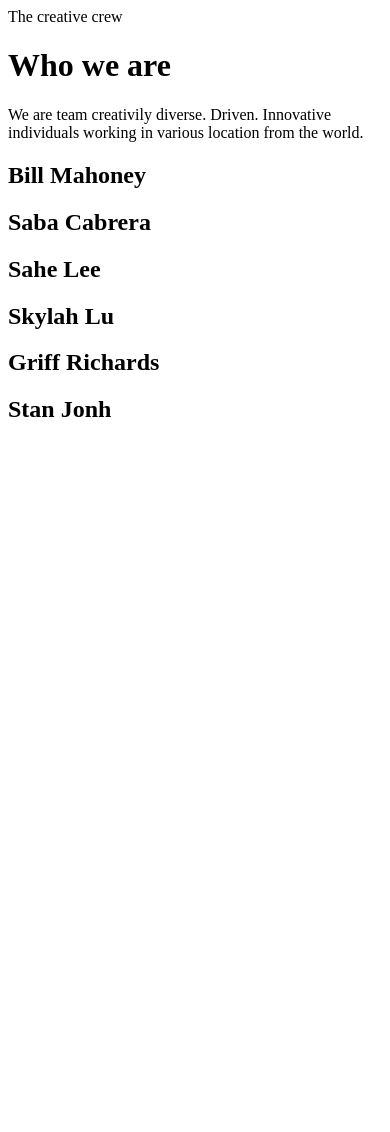
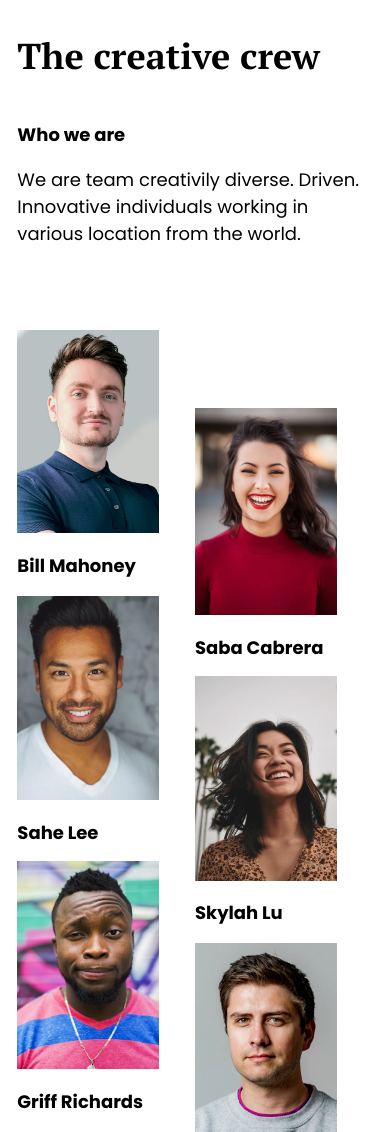
Before and after one commit to cristianglz96/cristian-second-proyect, a plain HTML site: page index.html in a window 390 px wide. Shown: the top 1132 px of the page. Before the commit the page ends 844 px from the top, so only its background shows below. Drawn offline with Linux system fonts and the light colour scheme.

Commit message:
proyecto terminado

```diff
--- a/index.html
+++ b/index.html
@@ -4,50 +4,59 @@
     <meta charset="UTF-8" />
     <meta name="viewport" content="width=device-width, initial-scale=1.0" />
     <link rel="stylesheet" href="./style/index.css" />
-
+    <title>Team Page Challenge</title>
     <link
       href="https://fonts.googleapis.com/css2?family=PT+Serif:wght@700&display=swap"
       rel="stylesheet"
     />
-
+    <link rel="preconnect" href="https://fonts.gstatic.com">
+    <link href="https://fonts.googleapis.com/css2?family=Poppins:wght@300;400;500;700&display=swap" rel="stylesheet">
     <link
       rel="shortcut icon"
       href="assets/img/devchallenges.png"
       type="image/x-icon"
     />
+  </head>
 
-    <title>Document</title>
-  </head>
   <body>
-    <header>The creative crew</header>
-    <h1>Who we are</h1>
+    <header>
+      <div><h1>The creative crew</h1></div>
+      <div>
+
+      <p>Who we are</p>
       <p>
       We are team creativily diverse. Driven. Innovative individuals working in
       various location from the world.
       </p>
-    <div>
-      <a href="assets/img/photo1.png"></a>
+    </div>
+    </header>
+
+    <div class="container">
+      <div class="caja caja1">
+        <img src="assets/img/photo1.png"></img>
         <h2>Bill Mahoney</h2>
       </div>
-    <div>
-      <a href="assets/img/photo2.png"></a>
+      <div class="caja caja2">
+        <img src="assets/img/photo2.png"></img>
         <h2>Saba Cabrera</h2>
       </div>
-    <div>
-      <a href="assets/img/photo3.png"></a>
+      <div class="caja caja3">
+        <img src="assets/img/photo3.png"></img>
         <h2>Sahe Lee</h2>
       </div>
-    <div>
-      <a href="assets/img/photo4.png"></a>
+      <div class="caja caja4">
+        <img src="assets/img/photo4.png"></img>
         <h2>Skylah Lu</h2>
       </div>
-    <div>
-      <a href="assets/img/photo5.png"></a>
+      <div class="caja caja5">
+        <img src="assets/img/photo5.png"></img>
         <h2>Griff Richards</h2>
       </div>
-    <div>
-      <a href="assets/img/photo6.png"></a>
+      <div class="caja caja6">
+        <img src="assets/img/photo6.png"></img>
         <h2>Stan Jonh</h2>
       </div>
+    </div>
+
   </body>
 </html>
--- a/style/index.css
+++ b/style/index.css
@@ -0,0 +1,106 @@
+header {
+  width: 77%;
+  height: 70px;
+  display: flex;
+  justify-content: space-between;
+  margin: auto;
+  margin-bottom: 150px;
+  align-items: flex-start;
+}
+h1 {
+  font-weight: 700;
+  font-family: "PT Serif", serif;
+  font-size: 36px;
+}
+
+header p,
+h2 {
+  font-family: "Poppins", sans-serif;
+}
+
+header p:first-of-type,
+h2 {
+  font-weight: 600;
+  font-size: 18px;
+}
+
+header p:last-of-type {
+  font-weight: 400;
+  font-size: 18px;
+}
+
+header div:first-of-type {
+  width: 50%;
+}
+header div:last-of-type {
+  width: 50%;
+}
+
+.container {
+  width: 80%;
+  margin: auto;
+  display: flex;
+  flex-wrap: wrap;
+  justify-content: space-between;
+}
+
+.caja {
+  width: 28%;
+  margin: auto;
+}
+
+.caja:hover {
+  opacity: 0.8;
+  cursor: pointer;
+  transition: opacity 0.2s;
+}
+
+.caja2,
+.caja5 {
+  transform: translateY(70px);
+}
+
+.caja img {
+  width: 60%;
+  margin: auto;
+  object-fit: cover;
+}
+
+@media screen and (max-width: 768px) {
+  header {
+    width: 95%;
+    flex-direction: column;
+    margin-bottom: 250px;
+  }
+
+  header div:first-of-type {
+    width: 100%;
+  }
+
+  header div:last-of-type {
+    width: 100%;
+  }
+  .container {
+    width: 95%;
+  }
+
+  .caja2,
+  .caja5 {
+    transform: translateY(0);
+  }
+
+  .caja2,
+  .caja4,
+  .caja6 {
+    transform: translateY(80px);
+  }
+
+  .caja {
+    width: 50%;
+    margin: auto;
+  }
+
+  .caja img {
+    width: 80%;
+  }
+}
```
Lines whose indentation alone changed are shown as unchanged.
